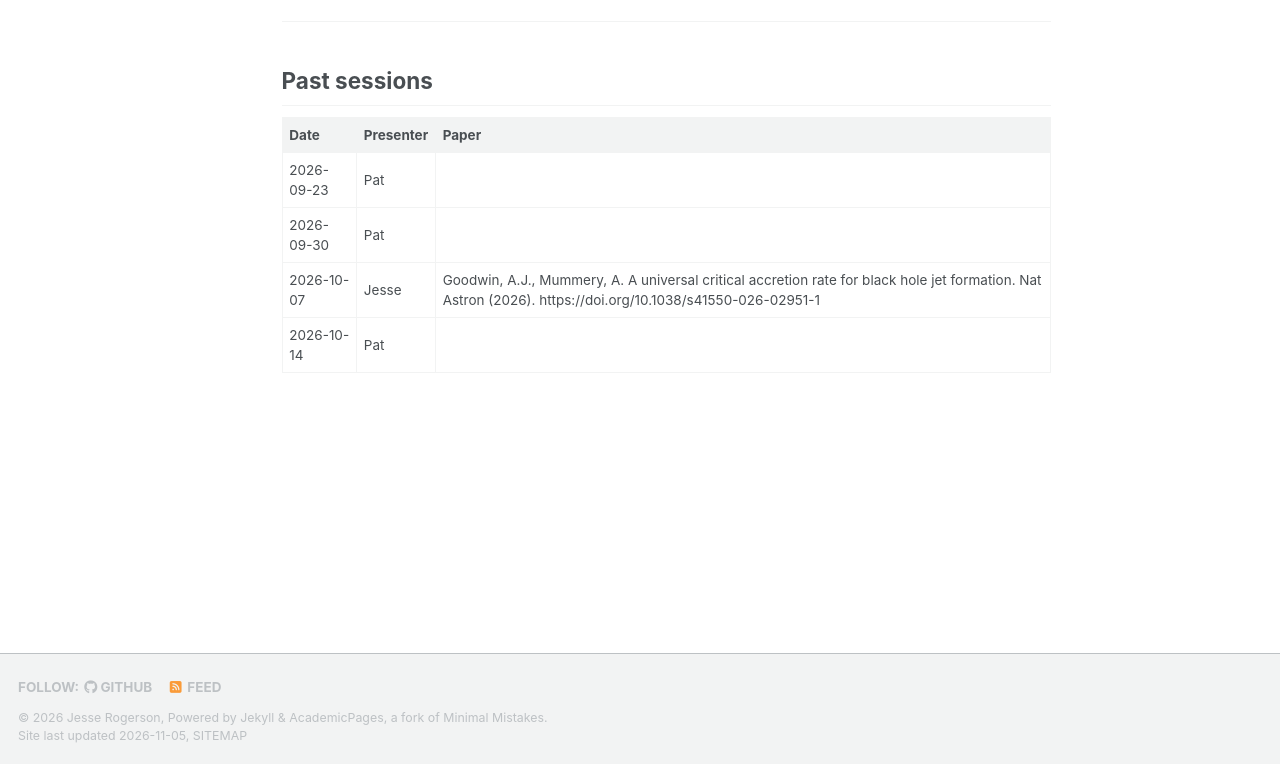
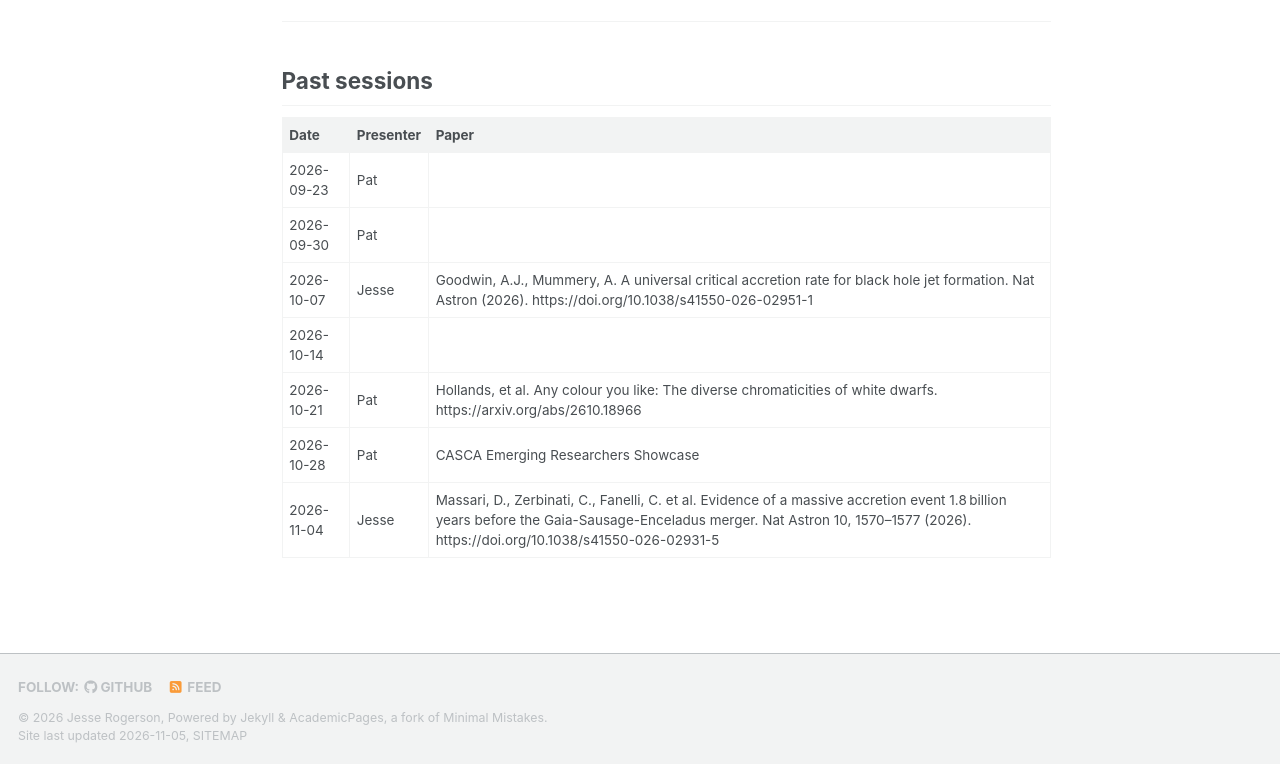
Before and after one commit to jesserogerson/jesserogerson.github.io, a Jekyll site: the page built from _pages/journal-club.md, in a window 1280 px wide and 900 px high, scrolled down 2129 px, cut to the strip 136-900 px from the top of the window. Built offline with Jekyll 4.4.1, drawn with Linux system fonts in a browser that asks for light colours; a style sheet for code colours, icons or effects is not loaded.

Commit message:
Update journal club entries with new dates and papers

```diff
--- a/_pages/journal-club.md
+++ b/_pages/journal-club.md
@@ -105,4 +105,7 @@ before your session so it can be shared with the mailing list.
 | 2026-09-23 | Pat | |
 | 2026-09-30 | Pat |  |
 | 2026-10-07 | Jesse | Goodwin, A.J., Mummery, A. A universal critical accretion rate for black hole jet formation. Nat Astron (2026). https://doi.org/10.1038/s41550-026-02951-1|
-| 2026-10-14 | Pat | |
+| 2026-10-14 |  | |
+| 2026-10-21 | Pat | Hollands, et al. Any colour you like: The diverse chromaticities of white dwarfs. https://arxiv.org/abs/2610.18966 |
+| 2026-10-28 | Pat | CASCA Emerging Researchers Showcase |
+| 2026-11-04 | Jesse | Massari, D., Zerbinati, C., Fanelli, C. et al. Evidence of a massive accretion event 1.8 billion years before the Gaia-Sausage-Enceladus merger. Nat Astron 10, 1570–1577 (2026). https://doi.org/10.1038/s41550-026-02931-5 |
```
